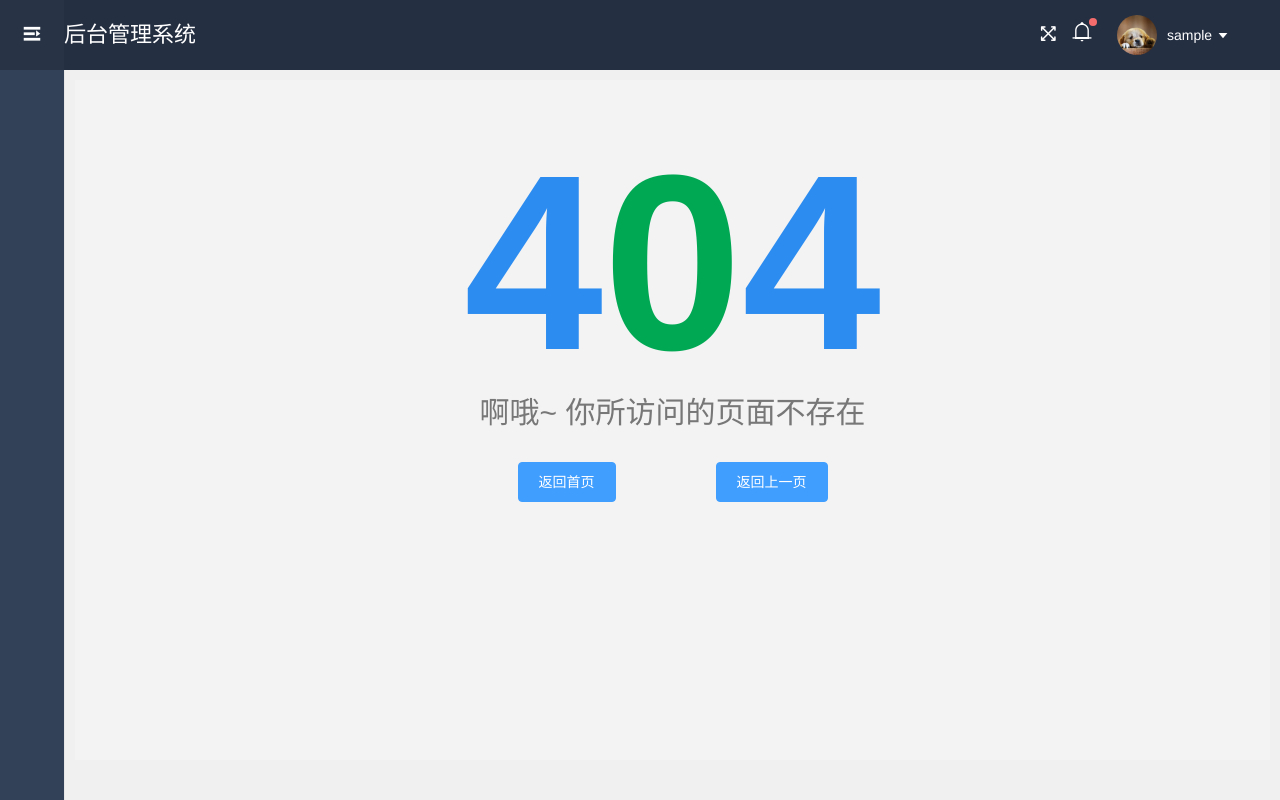
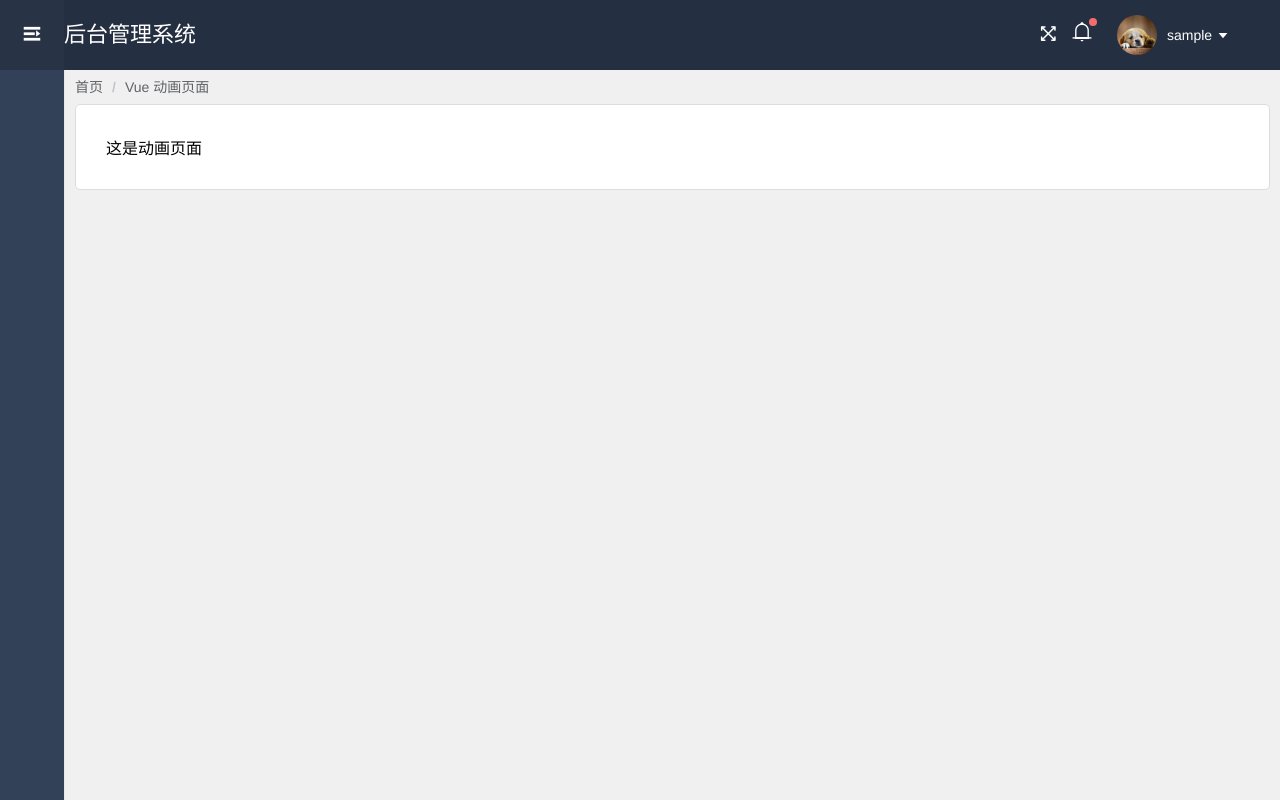
Before and after one commit to ludan1107743896/Vue-project, a Vue app: page /vueCssTransition in a window 1280 px wide. Before the commit this address led to /404. Built offline with nearby package versions, Linux system fonts and the light colour scheme; sample sign-in values are in the browser's storage; a small style sheet from the web is missing.

Commit message:
动画界面提交

```diff
--- a/src/components/common/menusArray.js
+++ b/src/components/common/menusArray.js
@@ -48,6 +48,10 @@ const menus = [
             {
                 index: "specialOptions",
                 title: 'vue 特殊操作'
+            },
+            {
+                index: "vueCssTransition",
+                title: 'vue 动画操作'
             },
         ]
     },
--- /dev/null
+++ b/src/components/page/vueCssTransition/index.vue
@@ -0,0 +1,23 @@
+<template>
+    <div>
+        <bread-crumb :titleList="title"></bread-crumb>
+        <div class="container">
+            这是动画页面
+        </div>
+    </div>
+</template>
+
+<script>
+import breadCrumb from '../storeManagement/breadcrumb.vue';
+
+export default {
+    data() {
+        return {
+            title: ['首页', 'Vue 动画页面'],
+        }
+    },
+    components: {
+        breadCrumb,
+    },
+}
+</script>
--- a/src/router/index.js
+++ b/src/router/index.js
@@ -142,6 +142,11 @@ export default new Router({
                     path: '/specialOptions',
                     mate: {title: 'Vue 特殊用法'},
                     component: () => import('../components/page/specialOptions/index.vue')
+                },
+                {
+                    path: '/vueCssTransition',
+                    mate: {title: 'Vue 动画操作'},
+                    component: () => import('../components/page/vueCssTransition/index.vue')
                 }
             ]
         },
```
